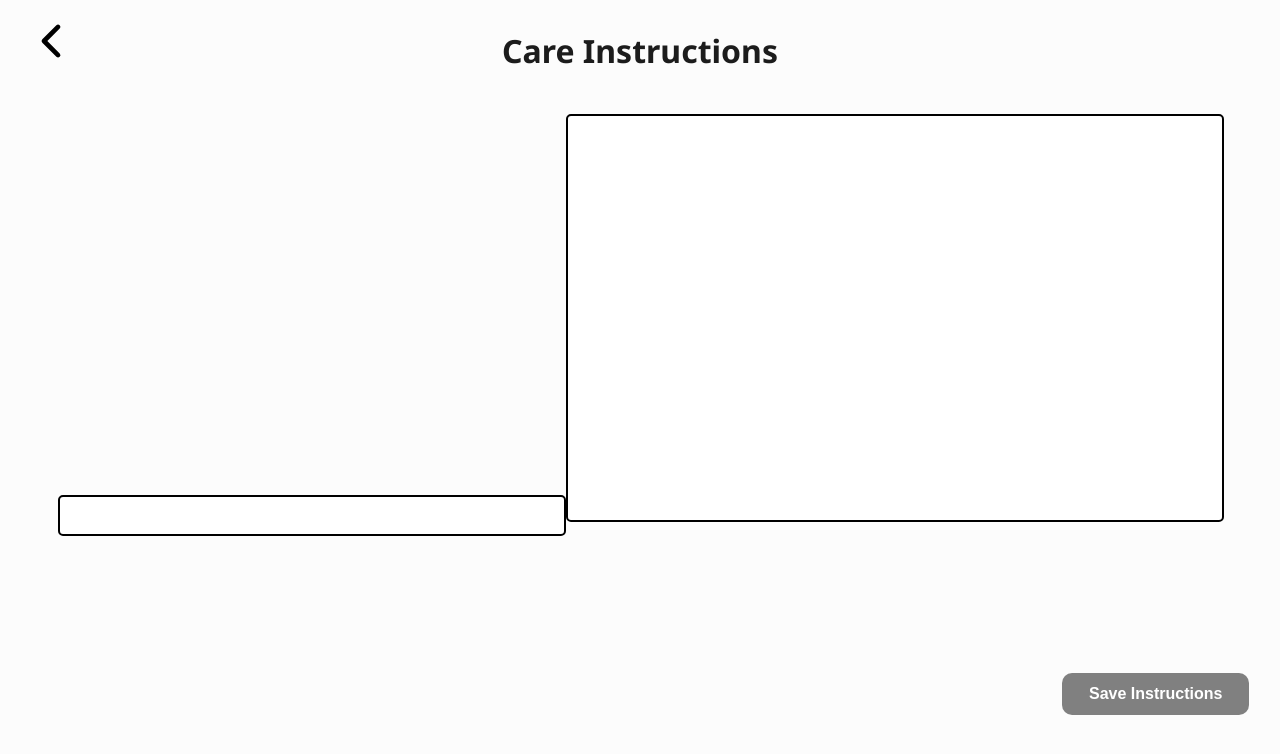
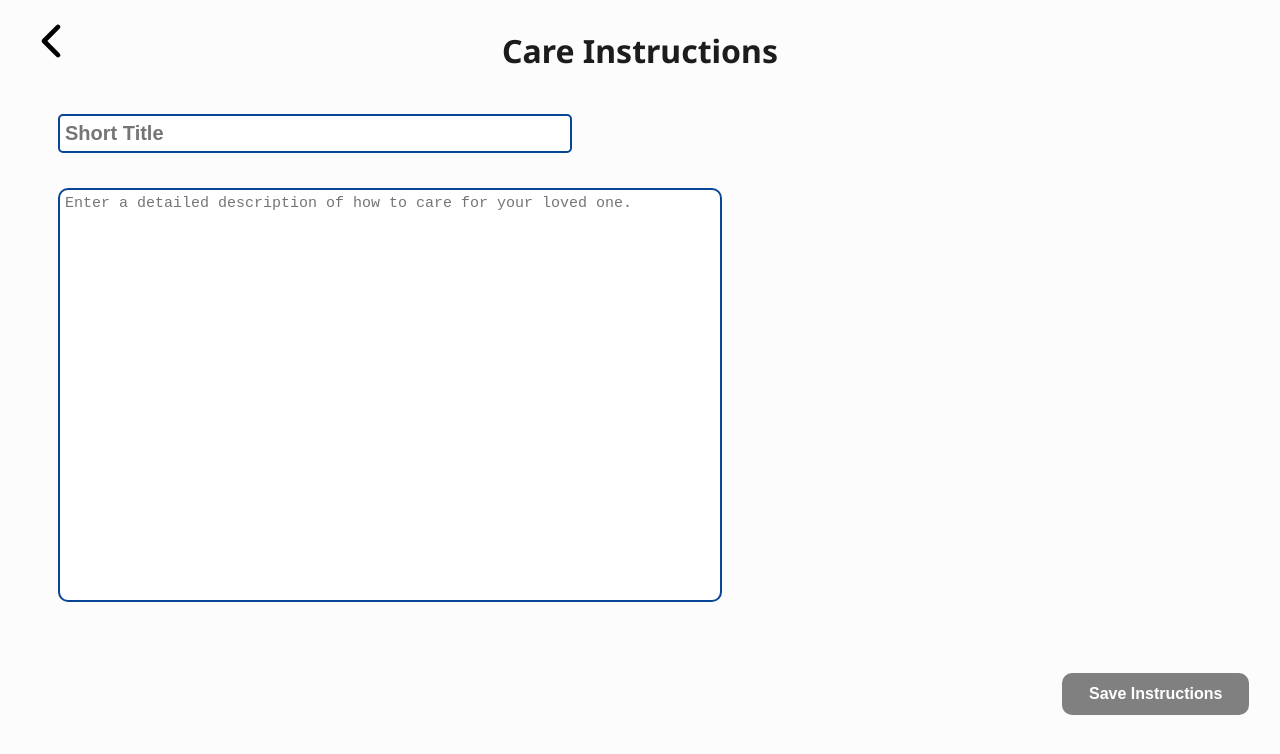
Before and after one commit to ojosproject/iris, a Next.js app: page /care_instructions/view in a window 1280 px wide. Shown: the top 754 px of the page. Built offline with nearby package versions, Linux system fonts and the light colour scheme.

Commit message:
chore: add more styling, placeholder text

```diff
--- a/src/app/care_instructions/components/CareInstructions.module.css
+++ b/src/app/care_instructions/components/CareInstructions.module.css
@@ -1,6 +1,7 @@
 .single_care_instruction {
   width: 65dvw;
   margin: 20px 0;
+  overflow-wrap: anywhere;
 }
 
 .single_care_instruction:hover {
@@ -11,5 +12,3 @@
   font-size: 14px;
   color: grey;
 }
-/*url(http://localhost:3000/care_instructions/view/?title%3Dhello%2Bworld)*/
-/*url(http://localhost:3000/care_instructions/view/?title%3DSomething%2Bdifferent)*/
--- a/src/app/care_instructions/view/page.module.css
+++ b/src/app/care_instructions/view/page.module.css
@@ -35,6 +35,8 @@
 
 .input_container {
   margin: 20px 0 0 50px;
+  width: 60dvw;
+  overflow-wrap: anywhere;
 }
 
 .back_button {
@@ -58,8 +60,9 @@
   height: 35px;
 
   margin-bottom: 35px;
+  padding: 0 5px;
 
-  border: solid black 2px;
+  border: solid #094595 2px;
   border-radius: 5px;
   font-size: 20px;
   font-weight: bold;
@@ -69,8 +72,9 @@
   resize: none;
   width: 650px;
   min-height: 50dvh;
+  padding: 5px;
 
-  border: solid black 2px;
-  border-radius: 5px;
+  border: solid #094595 2px;
+  border-radius: 10px;
   font-size: 15px;
 }
--- a/src/app/care_instructions/view/page.tsx
+++ b/src/app/care_instructions/view/page.tsx
@@ -76,6 +76,8 @@ export default function EditInstructions() {
       setAddedBy((i as CareInstruction).added_by);
       setLastUpdated((i as CareInstruction).last_updated);
 
+      router.replace(`/care_instructions/view/?id=${id}`);
+
       invoke("command_care_instructions_previous_next", {
         id: id,
       }).then((previousNext) => {
@@ -101,11 +103,13 @@ export default function EditInstructions() {
               onChange={(e) => {
                 setTitle(e.target.value);
               }}
+              placeholder="Short Title"
               className={classes.input_care_title}
               type="text"
             />
             <textarea
               value={content}
+              placeholder="Enter a detailed description of how to care for your loved one."
               onChange={(e) => {
                 setContent(e.target.value);
               }}
```
